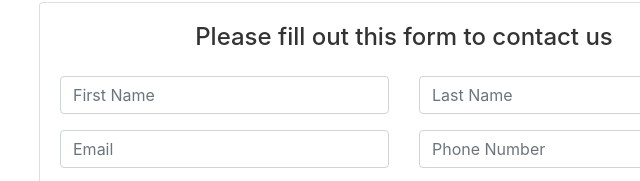
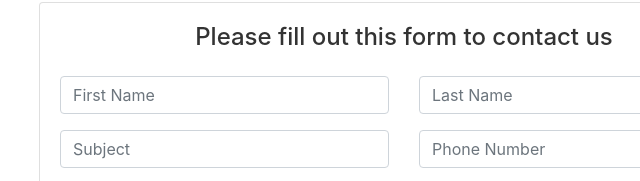
Before and after one commit to Abir-Hasan-GUB/Glozzom, a plain HTML site: page contact.html in a window 1280 px wide. Shown: the part 302-483 px from the top of the page, 46-686 px from the left. Drawn offline with Linux system fonts and the light colour scheme.

Commit message:
Update Subject

```diff
--- a/contact.html
+++ b/contact.html
@@ -90,7 +90,7 @@
                                     </div>
                                     <div class="col-md-6">
                                         <div class="form-group">
-                                            <input class="form-control" type="email" name="" placeholder="Email" id="">
+                                            <input class="form-control" type="text" name="" placeholder="Subject" id="">
                                         </div>
                                     </div>
                                     <div class="col-md-6">
```
